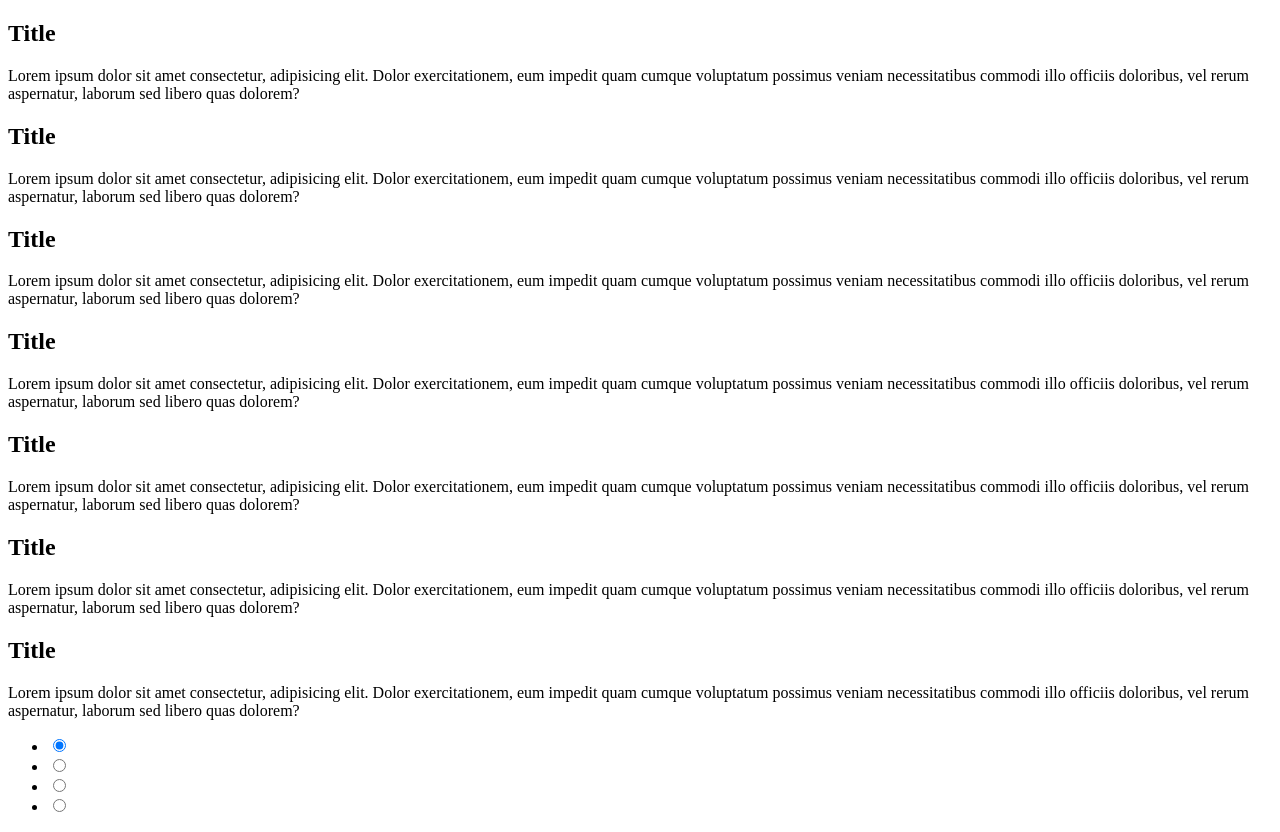
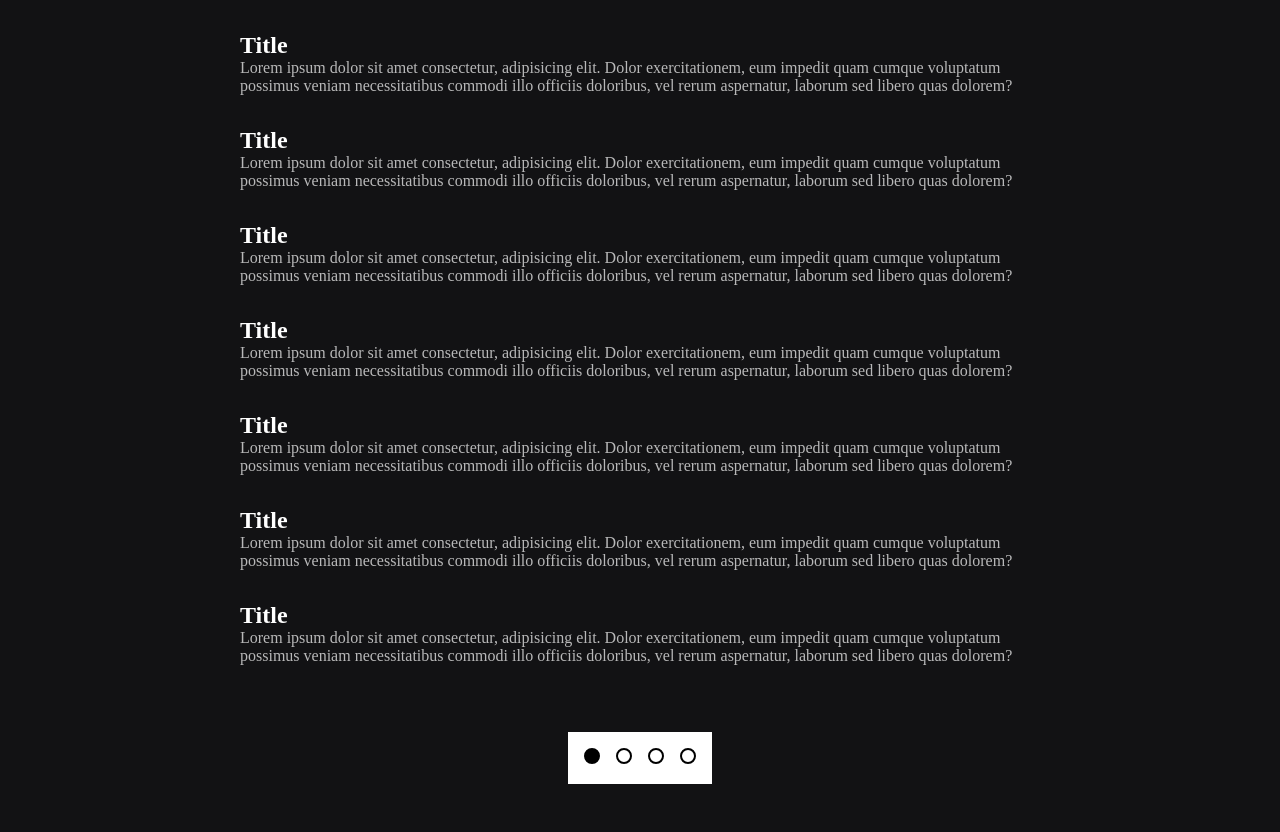
Before and after one commit to WendyEugenia/has_css, a plain HTML site: page index.html in a window 1280 px wide. After the commit the page ends 800 px from the top, so only its background shows below. Drawn offline with Linux system fonts and the light colour scheme; a script that the page names is missing.

Commit message:
atualização

```diff
--- a/index.html
+++ b/index.html
@@ -7,7 +7,7 @@
     <meta name="viewport" content="width=device-width, initial-scale=1.0">
     <title>Document</title>
     <script type="text/javascript" src="./index.js" defer=""></script>
-    <link rel="stylesheet" href="./index.css">
+    <link rel="stylesheet" href="./style.css">
   </head>
 
   <body>
@@ -64,7 +64,7 @@
       <li><input name="color" id="green" type="radio"></li>
     </ul>
 
-
+    <script rel="./javascript" ></script>
 
   </body>
 
```
Also changed, not shown: 1 other file.
